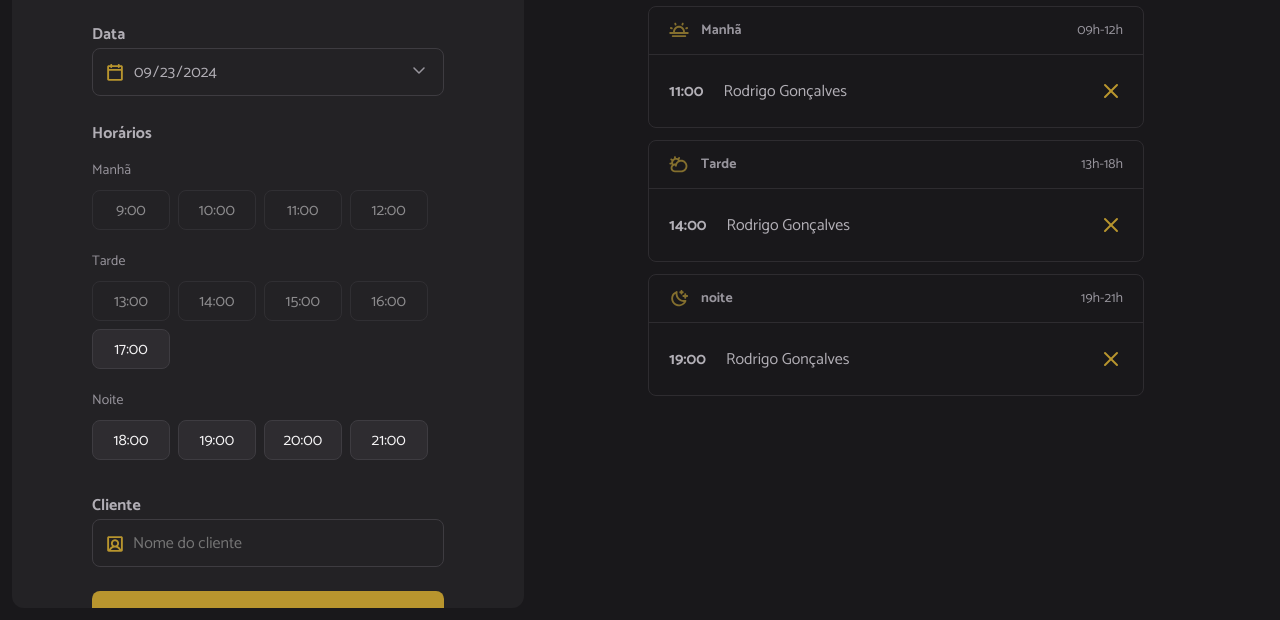
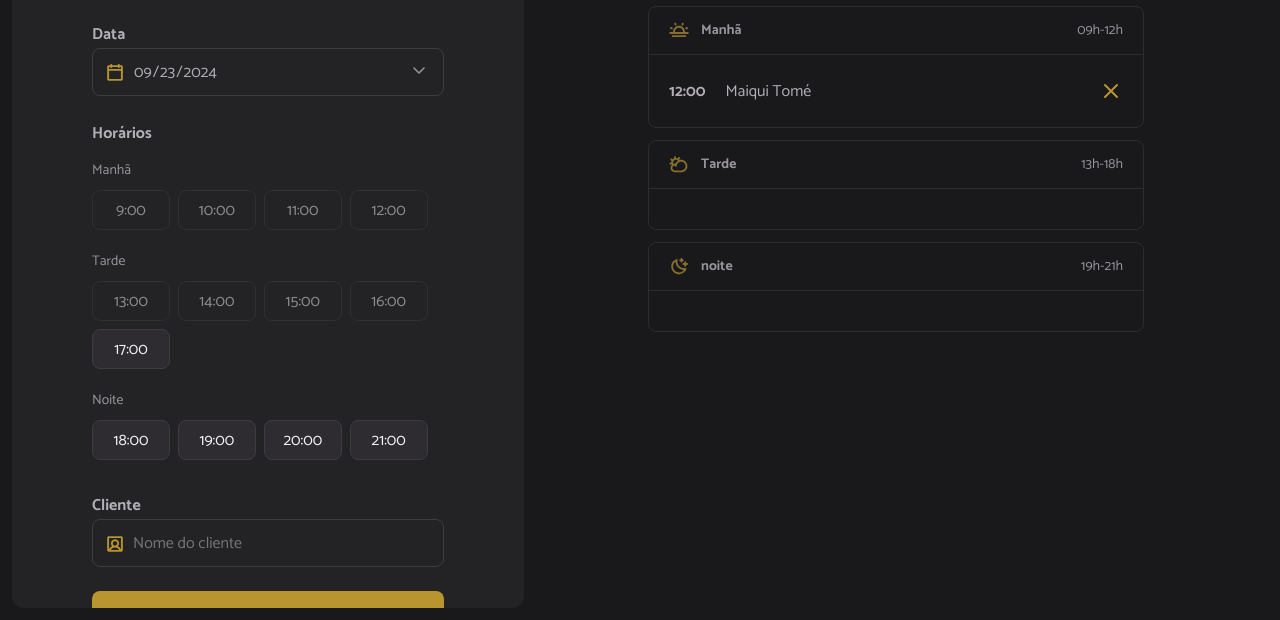
Before and after one commit to maiquitome/rocketseat-projeto-hairday, a website built with webpack: page index.html in a window 1280 px wide. Shown: the part 180-800 px from the top of the page. Built offline with nearby package versions, Linux system fonts and the light colour scheme; data requests are answered from the project's data file.

Commit message:
feat: :sparkles: add the rendering of the day appointments

```diff
--- a/server.json
+++ b/server.json
@@ -2,7 +2,7 @@
   "schedules": [
     {
       "id": 1727087239193,
-      "name": "Maiqui",
+      "name": "Maiqui Tomé",
       "when": "2024-09-23T12:00:00.000Z"
     }
   ]
--- a/src/modules/schedules/load.js
+++ b/src/modules/schedules/load.js
@@ -1,4 +1,5 @@
 import { scheduleFetchByDay } from "../../services/schedule-fetch-by-day.js";
+import { schedulesShow } from "../schedules/show.js";
 import { hoursLoad } from "../form/hours-load.js";
 
 // Seleciona o input de data.
@@ -12,6 +13,9 @@ export async function schedulesDay() {
   const dailySchedules = await scheduleFetchByDay({ date });
   console.log(dailySchedules);
 
+  // Exibe os agendamentos.
+  schedulesShow({ dailySchedules });
+
   // Renderiza as horas disponíveis.
   hoursLoad({ date });
 }
--- /dev/null
+++ b/src/modules/schedules/show.js
@@ -0,0 +1,52 @@
+import dayjs from "dayjs";
+
+// Seleciona as sessões manhã, tarde e noite.
+const periodMorning = document.getElementById("period-morning");
+const periodAfternoon = document.getElementById("period-afternoon");
+const periodNight = document.getElementById("period-night");
+
+export function schedulesShow({ dailySchedules }) {
+  try {
+    // Limpa as listas.
+    periodMorning.innerHTML = "";
+    periodAfternoon.innerHTML = "";
+    periodNight.innerHTML = "";
+
+    // Renderiza os agendamentos por período.
+    dailySchedules.forEach((schedule) => {
+      const item = document.createElement("li");
+      const time = document.createElement("strong");
+      const name = document.createElement("span");
+
+      // Adiciona o id do agendamento.
+      item.setAttribute("data-id", schedule.id);
+
+      time.textContent = dayjs(schedule.when).format("HH:mm");
+      name.textContent = schedule.name;
+
+      // Cria ícone de cancelar o agendamento.
+      const cancelIcon = document.createElement("img");
+      cancelIcon.classList.add("cancel-icon");
+      cancelIcon.setAttribute("src", "./src/assets/cancel.svg");
+      cancelIcon.setAttribute("alt", "Cancelar");
+
+      // Adiciona o tempo, nome e ícone no item.
+      item.append(time, name, cancelIcon);
+
+      // Obtém somente a hora
+      const hour = dayjs(schedule.when).hour();
+
+      // Renderiza o agendamento na sessão (manhã, tarde ou noite)
+      if (hour <= 12) {
+        periodMorning.appendChild(item);
+      } else if (hour > 12 && hour <= 18) {
+        periodAfternoon.appendChild(item);
+      } else {
+        periodNight.appendChild(item);
+      }
+    });
+  } catch (error) {
+    alert("Não foi possível exibir os agendamentos");
+    console.log(error);
+  }
+}
```
Also changed, not shown: index.html (+6 -3 lines).
